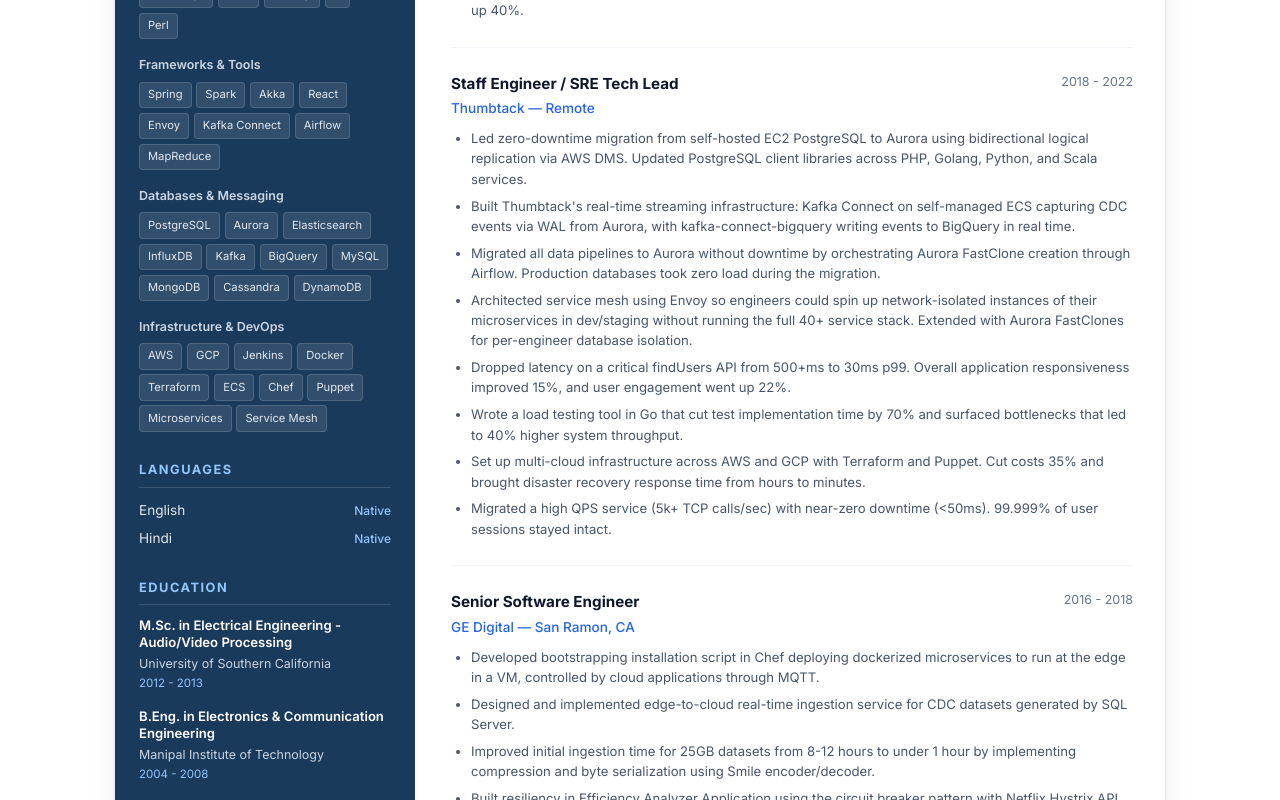
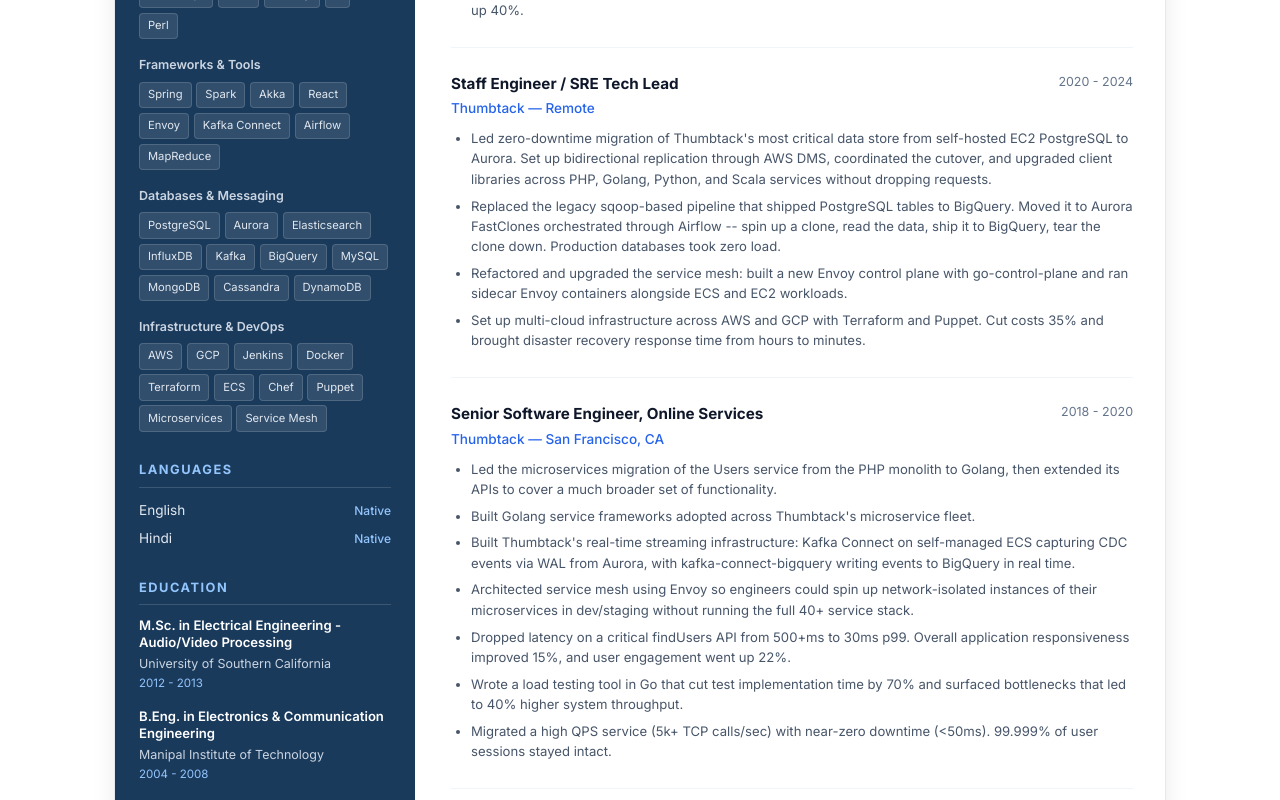
Before and after one commit to anujva/anujva.github.io, a React (Vite) app: page /#/resume in a window 1280 px wide. Shown: the part 680-1480 px from the top of the page. Built offline with nearby package versions, Linux system fonts and the light colour scheme.

Commit message:
Restructure Thumbtack experience into three roles
Split timeline into Online Services (2018-2020), SRE Tech Lead
(2020-2024), and Developer Experience (2024-Present). Add details
on Aurora migration, sqoop pipeline replacement with FastClones,
and go-control-plane service mesh refactoring.

```diff
--- a/src/data/resumeData.js
+++ b/src/data/resumeData.js
@@ -64,7 +64,7 @@
       title: "Staff Engineer, Developer Experience",
       company: "Thumbtack",
       location: "Remote",
-      date: "2022 - Present",
+      date: "2024 - Present",
       bullets: [
         "Rolled out 6 agentic coding tools (GitHub Copilot Agents, Roo Code, Claude Code, OpenCode, Augment, Codex) across Thumbtack engineering. Hit 96%+ developer adoption in the first rollout.",
         "Built a cross-tool shim layer that translates engineering best practices (skills and scripts) once and applies them across all agentic tools, so we don't have to configure each tool separately.",
@@ -77,15 +77,26 @@
       title: "Staff Engineer / SRE Tech Lead",
       company: "Thumbtack",
       location: "Remote",
-      date: "2018 - 2022",
+      date: "2020 - 2024",
       bullets: [
-        "Led zero-downtime migration from self-hosted EC2 PostgreSQL to Aurora using bidirectional logical replication via AWS DMS. Updated PostgreSQL client libraries across PHP, Golang, Python, and Scala services.",
+        "Led zero-downtime migration of Thumbtack's most critical data store from self-hosted EC2 PostgreSQL to Aurora. Set up bidirectional replication through AWS DMS, coordinated the cutover, and upgraded client libraries across PHP, Golang, Python, and Scala services without dropping requests.",
+        "Replaced the legacy sqoop-based pipeline that shipped PostgreSQL tables to BigQuery. Moved it to Aurora FastClones orchestrated through Airflow -- spin up a clone, read the data, ship it to BigQuery, tear the clone down. Production databases took zero load.",
+        "Refactored and upgraded the service mesh: built a new Envoy control plane with go-control-plane and ran sidecar Envoy containers alongside ECS and EC2 workloads.",
+        "Set up multi-cloud infrastructure across AWS and GCP with Terraform and Puppet. Cut costs 35% and brought disaster recovery response time from hours to minutes.",
+      ],
+    },
+    {
+      title: "Senior Software Engineer, Online Services",
+      company: "Thumbtack",
+      location: "San Francisco, CA",
+      date: "2018 - 2020",
+      bullets: [
+        "Led the microservices migration of the Users service from the PHP monolith to Golang, then extended its APIs to cover a much broader set of functionality.",
+        "Built Golang service frameworks adopted across Thumbtack's microservice fleet.",
         "Built Thumbtack's real-time streaming infrastructure: Kafka Connect on self-managed ECS capturing CDC events via WAL from Aurora, with kafka-connect-bigquery writing events to BigQuery in real time.",
-        "Migrated all data pipelines to Aurora without downtime by orchestrating Aurora FastClone creation through Airflow. Production databases took zero load during the migration.",
-        "Architected service mesh using Envoy so engineers could spin up network-isolated instances of their microservices in dev/staging without running the full 40+ service stack. Extended with Aurora FastClones for per-engineer database isolation.",
+        "Architected service mesh using Envoy so engineers could spin up network-isolated instances of their microservices in dev/staging without running the full 40+ service stack.",
         "Dropped latency on a critical findUsers API from 500+ms to 30ms p99. Overall application responsiveness improved 15%, and user engagement went up 22%.",
         "Wrote a load testing tool in Go that cut test implementation time by 70% and surfaced bottlenecks that led to 40% higher system throughput.",
-        "Set up multi-cloud infrastructure across AWS and GCP with Terraform and Puppet. Cut costs 35% and brought disaster recovery response time from hours to minutes.",
         "Migrated a high QPS service (5k+ TCP calls/sec) with near-zero downtime (<50ms). 99.999% of user sessions stayed intact.",
       ],
     },
```
